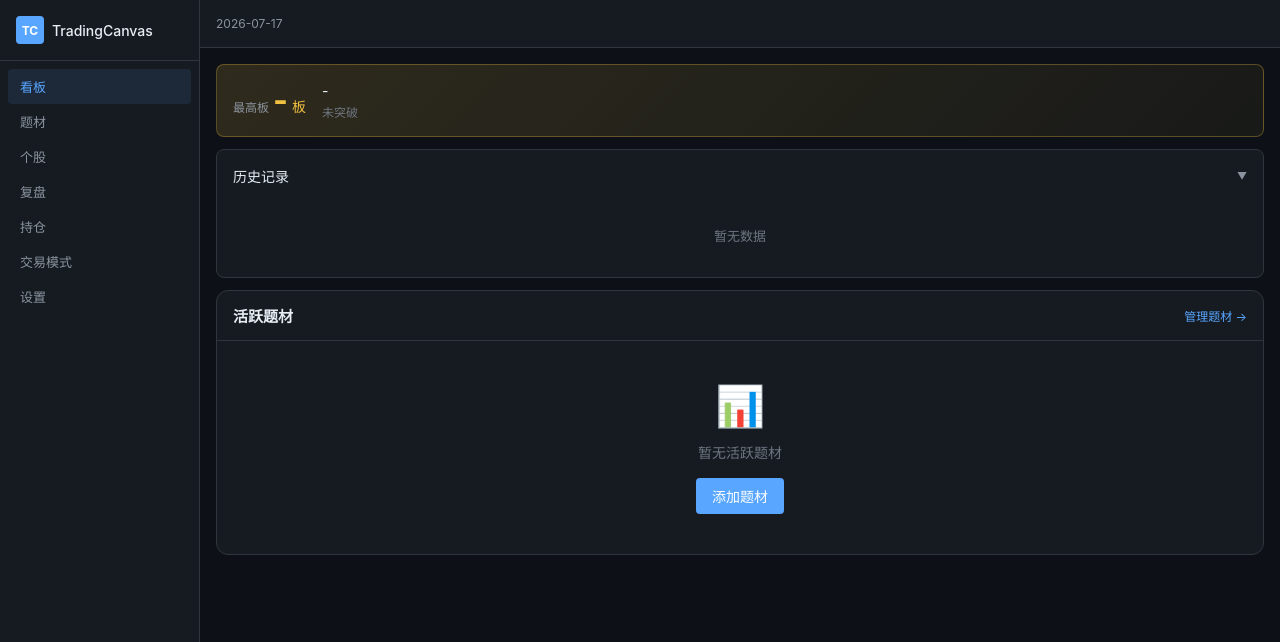
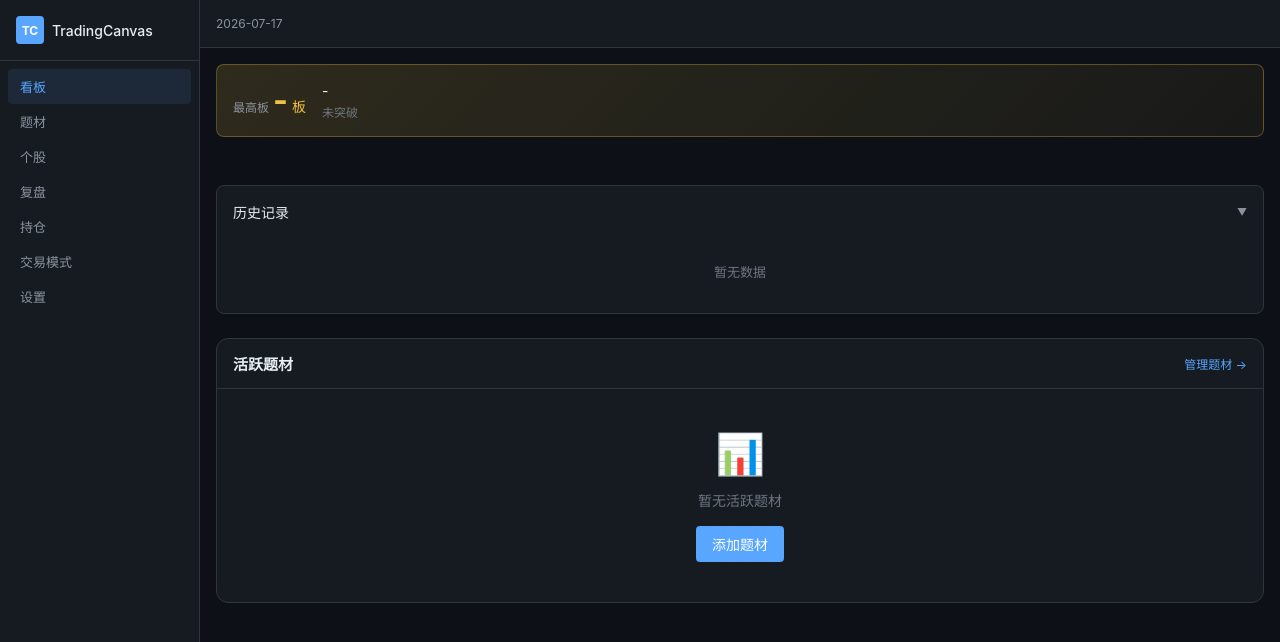
Before and after one commit to Zhangtianpu/TradingCanvas, a Vue app: page / in a window 1280 px wide. Shown: the top 642 px of the page. Built offline with nearby package versions, Linux system fonts and the light colour scheme.

Commit message:
feat: 看板模块支持拖拽排序

```diff
--- a/src/pages/Dashboard.vue
+++ b/src/pages/Dashboard.vue
@@ -1,6 +1,22 @@
 <template>
   <div class="dashboard">
+    <div class="dashboard-grid">
+      <div
+        v-for="module in sortedModules"
+        :key="module.id"
+        class="dashboard-module"
+        :class="{ dragging: dragId === module.id }"
+        draggable="true"
+        @dragstart="onDragStart(module.id, $event)"
+        @dragend="onDragEnd"
+        @dragover.prevent
+        @drop="onDrop(module.id, $event)"
+      >
+        <!-- 拖拽手柄 -->
+        <div class="module-drag-handle" title="拖动排序">⋮⋮</div>
+
         <!-- 空间板 -->
+        <template v-if="module.id === 'spaceBoard'">
           <div class="space-board-card">
             <div class="space-left">
               <div class="space-label">最高板</div>
@@ -19,11 +35,15 @@
               </div>
             </div>
           </div>
+        </template>
 
         <!-- 连板楼梯图 -->
+        <template v-else-if="module.id === 'stairChart'">
           <StairChart v-if="recentEmotions.length > 0" :emotions="recentEmotions" />
+        </template>
 
         <!-- 趋势图表 -->
+        <template v-else-if="module.id === 'charts'">
           <div class="charts-section" v-if="recentEmotions.length > 0">
             <!-- 时间范围选择 -->
             <div class="chart-controls">
@@ -74,8 +94,10 @@
               </div>
             </div>
           </div>
+        </template>
 
         <!-- 历史记录 -->
+        <template v-else-if="module.id === 'history'">
           <div class="card history-card">
             <div class="section-header" @click="historyCollapsed = !historyCollapsed">
               <div class="section-title">历史记录</div>
@@ -123,9 +145,14 @@
               </div>
             </div>
           </div>
+        </template>
 
         <!-- 活跃题材 -->
+        <template v-else-if="module.id === 'themes'">
           <ThemeTree />
+        </template>
+      </div>
+    </div>
   </div>
 </template>
 
@@ -135,7 +162,6 @@ import { useThemeStore } from '@/stores/theme'
 import { useStockStore } from '@/stores/stock'
 import { useEmotionStore } from '@/stores/emotion'
 import { useReviewStore } from '@/stores/review'
-import { type EmotionPhase } from '@/types'
 import { today } from '@/composables/useDate'
 import {
   Chart as ChartJS,
@@ -169,6 +195,78 @@ const themeStore = useThemeStore()
 const stockStore = useStockStore()
 const emotionStore = useEmotionStore()
 const reviewStore = useReviewStore()
+
+// ===== 模块拖拽排序 =====
+interface DashboardModule {
+  id: string
+  name: string
+}
+
+const defaultModules: DashboardModule[] = [
+  { id: 'spaceBoard', name: '空间板' },
+  { id: 'stairChart', name: '连板楼梯图' },
+  { id: 'charts', name: '趋势图表' },
+  { id: 'history', name: '历史记录' },
+  { id: 'themes', name: '活跃题材' }
+]
+
+const moduleOrder = ref<string[]>([])
+
+function loadModuleOrder() {
+  const saved = localStorage.getItem('dashboardModuleOrder')
+  if (saved) {
+    try {
+      const parsed = JSON.parse(saved)
+      if (Array.isArray(parsed) && parsed.length === defaultModules.length) {
+        moduleOrder.value = parsed
+        return
+      }
+    } catch {}
+  }
+  moduleOrder.value = defaultModules.map(m => m.id)
+}
+
+function saveModuleOrder() {
+  localStorage.setItem('dashboardModuleOrder', JSON.stringify(moduleOrder.value))
+}
+
+const sortedModules = computed(() => {
+  return moduleOrder.value.map(id => defaultModules.find(m => m.id === id)!).filter(Boolean)
+})
+
+const dragId = ref<string | null>(null)
+const dropTargetId = ref<string | null>(null)
+
+function onDragStart(id: string, e: DragEvent) {
+  dragId.value = id
+  if (e.dataTransfer) {
+    e.dataTransfer.effectAllowed = 'move'
+    e.dataTransfer.setData('text/plain', id)
+  }
+}
+
+function onDragEnd() {
+  dragId.value = null
+  dropTargetId.value = null
+}
+
+function onDrop(targetId: string, e: DragEvent) {
+  if (!dragId.value || dragId.value === targetId) return
+
+  const fromIndex = moduleOrder.value.indexOf(dragId.value)
+  const toIndex = moduleOrder.value.indexOf(targetId)
+
+  if (fromIndex !== -1 && toIndex !== -1) {
+    const newOrder = [...moduleOrder.value]
+    newOrder.splice(fromIndex, 1)
+    newOrder.splice(toIndex, 0, dragId.value)
+    moduleOrder.value = newOrder
+    saveModuleOrder()
+  }
+}
+
+// 初始化加载排序
+loadModuleOrder()
 
 // 图表配置
 const chartConfigs = [
@@ -444,6 +542,47 @@ watch(() => emotionStore.sortedEmotions.length, async () => {
 </script>
 
 <style scoped>
+/* 模块拖拽 */
+.dashboard-grid {
+  display: flex;
+  flex-direction: column;
+  gap: 12px;
+}
+
+.dashboard-module {
+  position: relative;
+  transition: transform 0.2s, opacity 0.2s;
+}
+
+.dashboard-module.dragging {
+  opacity: 0.5;
+  transform: scale(0.98);
+}
+
+.module-drag-handle {
+  position: absolute;
+  top: 8px;
+  right: 8px;
+  padding: 4px 8px;
+  background: var(--bg-tertiary);
+  border-radius: 4px;
+  cursor: grab;
+  font-size: 12px;
+  color: var(--text-secondary);
+  opacity: 0;
+  transition: opacity 0.2s;
+  z-index: 10;
+  user-select: none;
+}
+
+.dashboard-module:hover .module-drag-handle {
+  opacity: 1;
+}
+
+.module-drag-handle:active {
+  cursor: grabbing;
+}
+
 .section-title {
   font-weight: 500;
   margin-bottom: 12px;
```
Lines whose indentation alone changed are shown as unchanged.
